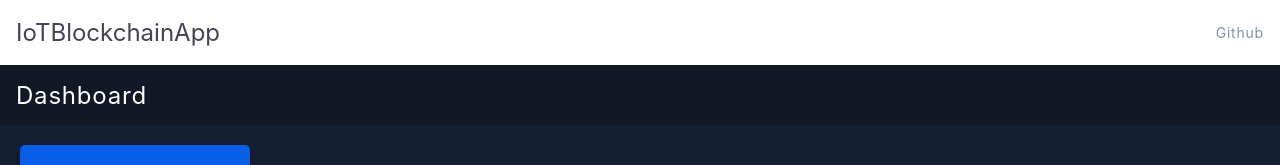
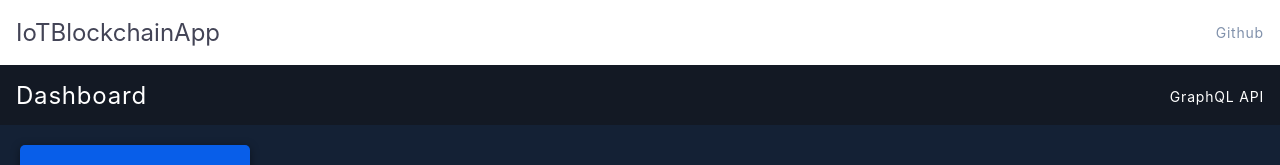
Before and after one commit to y310w/IoTBlockchainAPP, a Gatsby site in the folder web/: page / in a window 1280 px wide. Shown: the top 165 px of the page. Built offline with nearby package versions, Linux system fonts and the light colour scheme; Gatsby itself is replaced by a stand-in of ours.

Commit message:
Añado enlace a GraphQL API

```diff
--- a/web/src/components/header.js
+++ b/web/src/components/header.js
@@ -24,6 +24,11 @@ export default function Header(props) {
       </Navbar>
       <Navbar className="is-dark">
         <NavbarBrand href="/" className="text-large is-light-text letter-spacing"> Dashboard </NavbarBrand>
+        <Nav navbar>
+          <NavItem>
+              <NavLink href="https://iotblockchainapi.ddns.net/graphql" className="text-small is-light-text letter-spacing"> GraphQL API </NavLink>
+          </NavItem>
+        </Nav>
       </Navbar>
     </div>
   )
```
